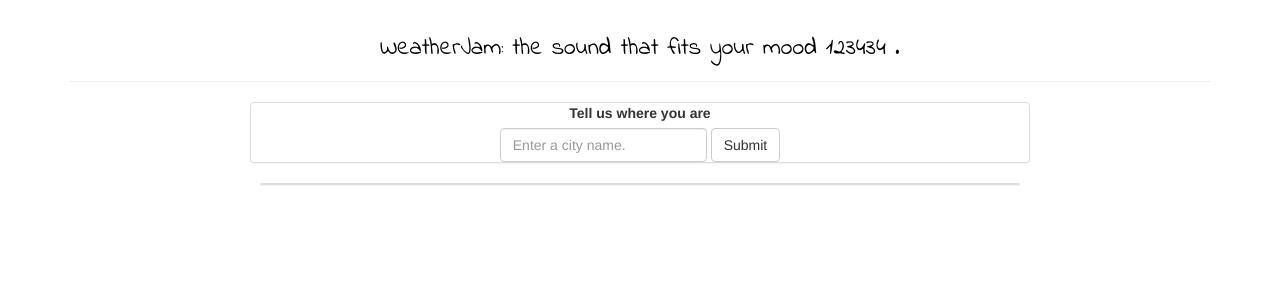
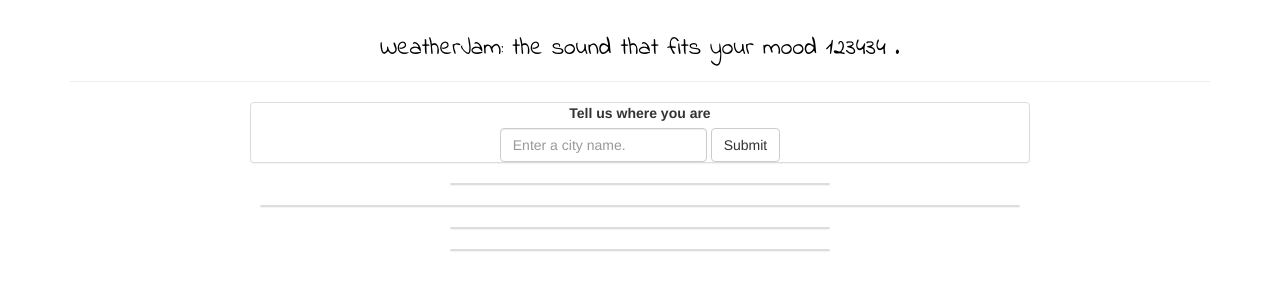
Before and after one commit to KatsuKumi/WeatherJam, a PHP site: page / in a window 1280 px wide. Shown: the part 341-641 px from the top of the page. Run offline with PHP 8.4, Linux system fonts and the light colour scheme; data that the repository does not hold is empty; some libraries are stand-ins or nearby versions.

Commit message:
Ajouts blocks et mise en page

```diff
--- a/index.php
+++ b/index.php
@@ -7,10 +7,14 @@
     <meta name="viewport" content="width=device-width, initial-scale=1.0">
     <meta http-equiv="X-UA-Compatible" content="ie=edge">
     <link rel="stylesheet" href="https://maxcdn.bootstrapcdn.com/bootstrap/3.3.7/css/bootstrap.min.css">
-    <link rel="stylesheet" href="style.css">
+    <link href="css/owfont-regular.min.css" rel="stylesheet" type="text/css">
     <link href="css/owfont-regular.min.css" rel="stylesheet" type="text/css">
     <link href="https://fonts.googleapis.com/css?family=Indie+Flower" rel="stylesheet">
     <link href="https://fonts.googleapis.com/css?family=Lobster" rel="stylesheet">
+    <link href="https://fonts.googleapis.com/css?family=Exo+2" rel="stylesheet">
+    <link rel="stylesheet" href="style.css">
+
+
     <link href="css/weather-icons-wind.min.css" rel="stylesheet" type="text/css">
     <link href="css/weather-icons.css" rel="stylesheet" type="text/css">
     <title>WeatherJam: the sound that fits your mood </title>
@@ -45,16 +49,16 @@
     </form>
 
 </div>
+<div id="history" class="col-md-offset-4 col-md-4 col-xs-offset-2 col-xs-8 panel panel-default" type='hidden'>
+</div>
 
-
-<div id='affichage' class="col-md-offset-2 col-md-8 col-xs-offset-2 col-xs-8 panel panel-default container">
+<div id='currentweather' class="col-md-offset-2 col-md-8 col-xs-offset-2 col-xs-8 panel panel-default ">
 
     <?php
     $city = htmlspecialchars($_POST["city"]);
     if (!empty($city)){
         $weatherjson = file_get_contents("http://api.openweathermap.org/data/2.5/weather?q=".$city."&units=metric&appid=0e6f23f3b33300d4b282e44cd350003e");
         $weatherarray = json_decode($weatherjson, true);
-        /*var_dump($weatherarray);*/
         $pressure = $weatherarray["main"]["pressure"]* 0.00001 *100;
         $temp = $weatherarray["main"]["temp"];
         $humidity = $weatherarray["main"]["humidity"];
@@ -118,6 +122,12 @@
     </div>";
     }
     ?>
+
+</div>
+
+<div id="playlist" class="col-md-offset-4 col-md-4 col-xs-offset-2 col-xs-8 panel panel-default ">
+</div>
+<div id="weatherforecast" class="col-md-offset-4 col-md-4 col-xs-offset-2 col-xs-8 panel panel-default ">
 </div>
 
 <script src="https://ajax.googleapis.com/ajax/libs/jquery/3.1.1/jquery.min.js"></script>
```
